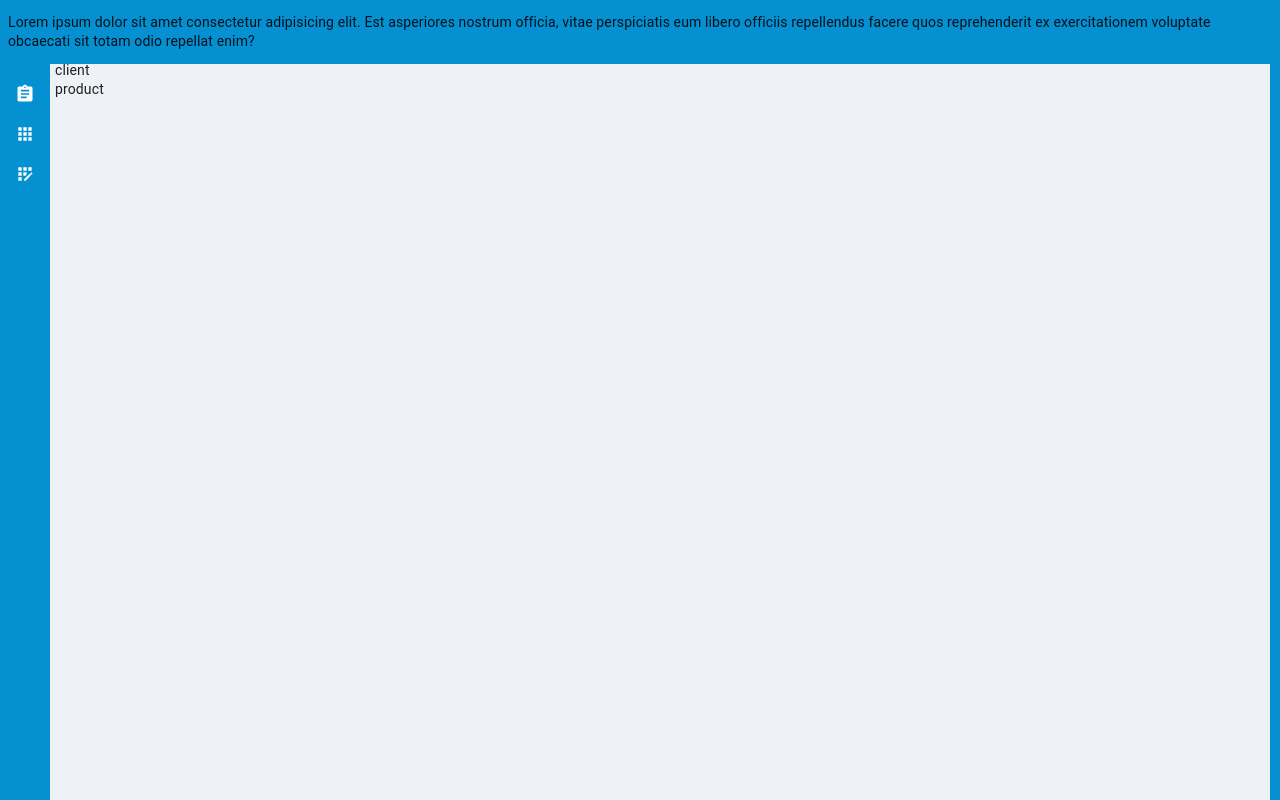
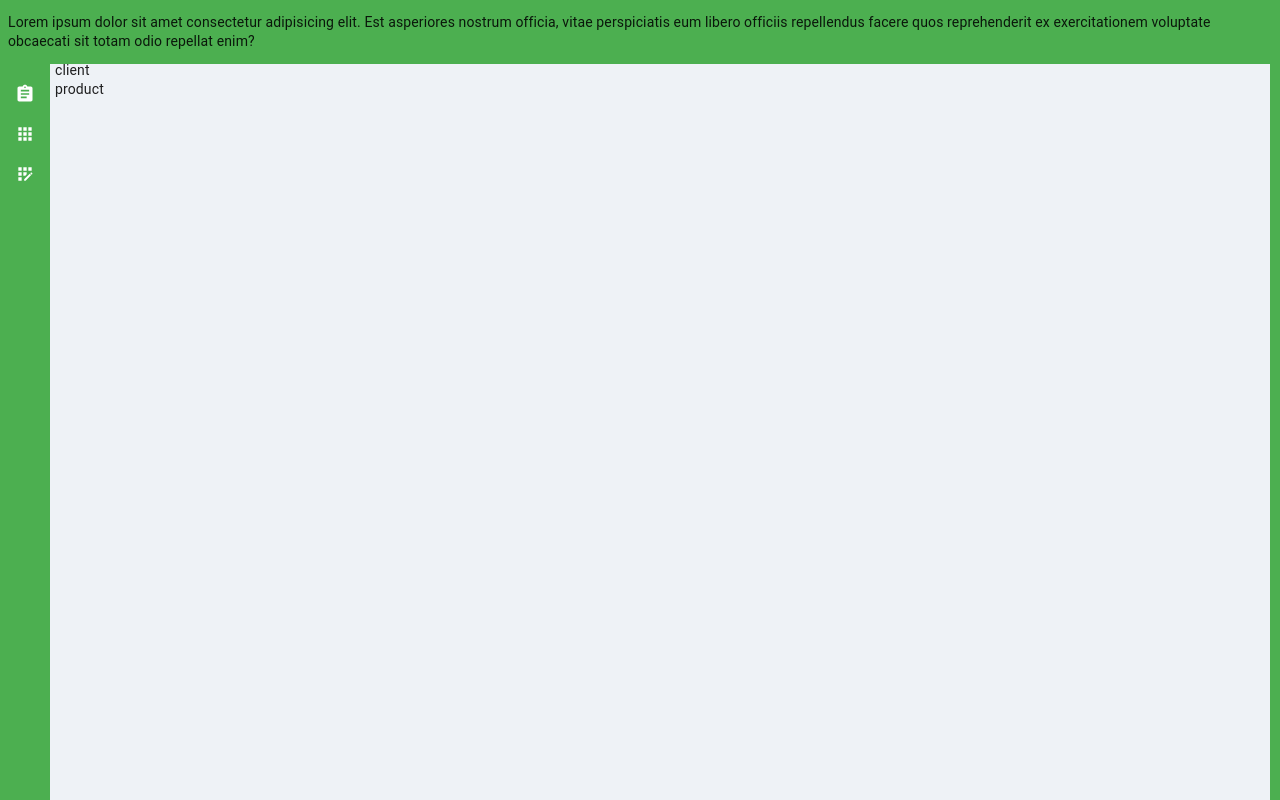
Before and after one commit to rhmadeira/mui-template, a React (Vite) app: page / in a window 1280 px wide. Built offline with nearby package versions, Linux system fonts and the light colour scheme.

Commit message:
feat: update dark and light theme palettes, enhance color contrast, and refine background settings

```diff
--- a/src/shared/theme/dark.ts
+++ b/src/shared/theme/dark.ts
@@ -1,5 +1,4 @@
 import { createTheme } from "@mui/material";
-import { cyan, grey } from "@mui/material/colors";
 import { ptBR } from "@mui/material/locale";
 import { ptBR as pickerBR } from "@mui/x-data-grid/locales";
 
@@ -8,165 +7,20 @@ export const darkTheme = createTheme(
     palette: {
       mode: "dark",
       primary: {
-        main: "#02BDDA",
-        dark: "#03263a",
-        light: "#49769a",
-        contrastText: "#ffffff",
+        main: "#81C784", // Verde claro
+        dark: "#4CAF50", // Verde médio (originalmente main no light)
+        light: "#A5D6A7", // Verde mais suave
+        contrastText: "#000000", // Texto preto para contraste em verde claro
       },
       secondary: {
-        main: "#49769a",
-        dark: "#49769a",
-        light: cyan[500],
-        contrastText: "#ffffff",
+        main: "#FFB74D", // Laranja claro
+        dark: "#FF9800", // Laranja médio (originalmente main no light)
+        light: "#FFD180", // Laranja mais suave
+        contrastText: "#000000", // Texto preto para contraste
       },
       background: {
-        default: grey[800],
-        paper: grey[900],
-      },
-    },
-    typography: {
-      h6: {
-        fontWeight: 500,
-        color: "#ffffff",
-        fontSize: "0.75rem",
-      },
-      h5: {
-        fontSize: "0.875rem",
-        color: "#ffffff",
-        fontWeight: 500,
-      },
-      h4: {
-        fontSize: "1rem",
-        color: "#ffffff",
-        fontWeight: 600,
-      },
-      h3: {
-        fontSize: "1.25rem",
-        color: "#ffffff",
-        fontWeight: 600,
-      },
-      h2: {
-        fontSize: "1.5rem",
-        color: "#ffffff",
-        fontWeight: 700,
-      },
-      h1: {
-        fontSize: "2.125rem",
-        color: "#ffffff",
-        fontWeight: 700,
-      },
-      subtitle1: {
-        fontSize: "0.875rem",
-        fontWeight: 500,
-        color: "#ffffff",
-      },
-      subtitle2: {
-        fontSize: "0.75rem",
-        fontWeight: 400,
-        color: "#ffffff",
-      },
-      caption: {
-        fontSize: "0.75rem",
-        color: "#ffffff",
-        fontWeight: 400,
-      },
-      body1: {
-        fontSize: "0.875rem",
-        fontWeight: 400,
-        lineHeight: "1.334em",
-        color: "#ffffff",
-      },
-      body2: {
-        letterSpacing: "0em",
-        fontWeight: 400,
-        lineHeight: "1.5em",
-        color: "#ffffff",
-      },
-      button: {
-        textTransform: "capitalize",
-      },
-    },
-    components: {
-      MuiPaper: {
-        styleOverrides: {
-          root: {
-            backgroundImage: "none",
-          },
-          rounded: {
-            borderRadius: 8,
-          },
-        },
-      },
-      MuiOutlinedInput: {
-        styleOverrides: {
-          root: {
-            background: "#2a2a2a",
-            borderRadius: 8,
-            "& .MuiOutlinedInput-notchedOutline": {
-              borderColor: "#4a4a4a",
-            },
-            "&:hover $notchedOutline": {
-              borderColor: "#5a5a5a",
-            },
-            "&.MuiInputBase-multiline": {
-              padding: 1,
-            },
-          },
-          input: {
-            fontWeight: 500,
-            background: "#2a2a2a",
-            padding: "15.5px 14px",
-            height: "0.2rem",
-            borderRadius: 8,
-            "&.MuiInputBase-inputSizeSmall": {
-              // padding: "10px 14px",
-              "&.MuiInputBase-inputAdornedStart": {
-                paddingLeft: 0,
-              },
-            },
-          },
-          inputAdornedStart: {
-            paddingLeft: 4,
-          },
-          notchedOutline: {
-            borderRadius: 8,
-          },
-        },
-      },
-      MuiAutocomplete: {
-        styleOverrides: {
-          root: {
-            ".MuiAutocomplete-input": {
-              fontSize: "0.7  5rem",
-              height: "1.1rem",
-            },
-          },
-        },
-      },
-      MuiSelect: {
-        styleOverrides: {
-          root: {
-            ".MuiSelect-select": {
-              padding: "7px 14px",
-            },
-          },
-        },
-      },
-      MuiDivider: {
-        styleOverrides: {
-          root: {
-            // borderColor: "#4a4a4a",
-            // opacity: 1,
-          },
-        },
-      },
-      MuiTooltip: {
-        styleOverrides: {
-          tooltip: {
-            color: "#ffffff",
-            background: "#2a2a2a",
-          },
-        },
+        default: "#121212", // Fundo bem escuro (padrão para modo dark)
+        paper: "#1E1E1E", // Fundo ligeiramente mais claro para cartões/papéis
       },
     },
   },
--- a/src/shared/theme/light.ts
+++ b/src/shared/theme/light.ts
@@ -8,20 +8,20 @@ export const lightTheme = createTheme(
     palette: {
       mode: "light",
       primary: {
-        main: "#0590D1",
-        dark: "#03263a",
-        light: "#49769a",
-        contrastText: "#ffffff",
+        main: "#4CAF50", // Verde vibrante
+        dark: "#357A38", // Verde mais escuro
+        light: "#81C784", // Verde mais claro
+        contrastText: "#FFFFFF", // Texto branco para contraste
       },
       secondary: {
-        main: "#f7efd8",
-        dark: cyan[800],
-        light: cyan[500],
-        contrastText: "#ffffff",
+        main: "#FF9800", // Laranja vibrante
+        dark: "#F57C00", // Laranja escuro
+        light: "#FFB74D", // Laranja claro
+        contrastText: "#FFFFFF", // Texto branco
       },
       background: {
-        default: grey[300],
-        paper: grey[200],
+        default: "#FAFAFA", // Fundo cinza bem claro
+        paper: "#FFFFFF", // Fundo branco para cartões e papéis
       },
     },
     typography: {
```
